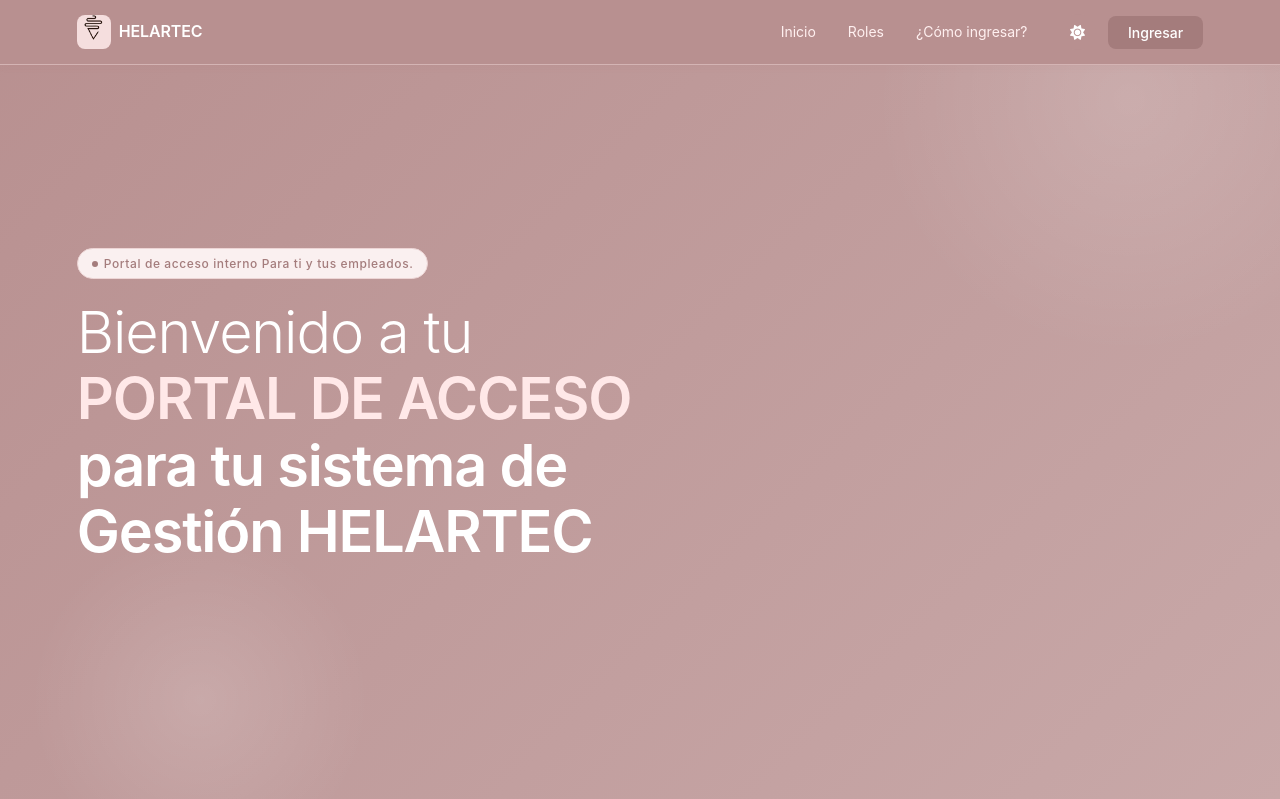
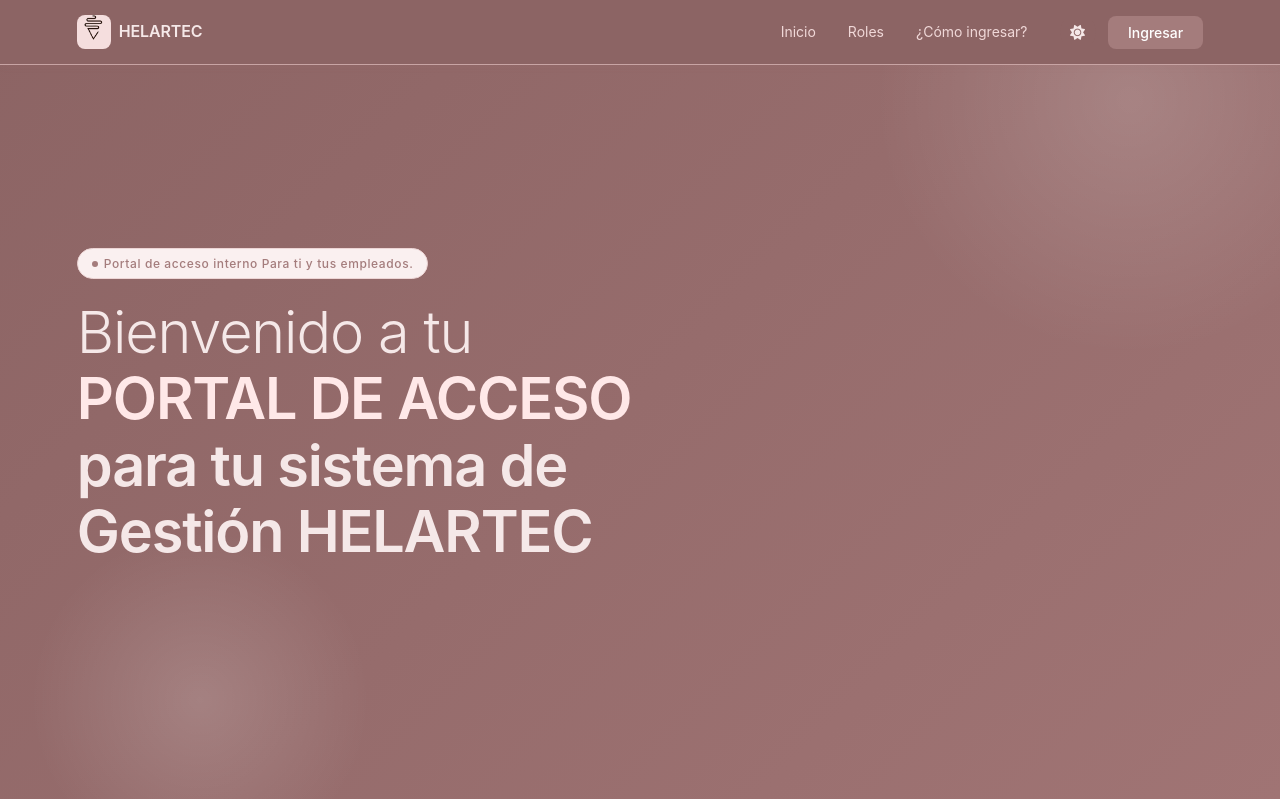
Before and after one commit to iluarango/HELAR-TEC---GRUPO-7, a plain HTML site: page frontend/index.html in a window 1280 px wide. Both pictures are taken after a click on the button "Cambiar tema". Shown: the top 799 px of the page. Drawn offline with Linux system fonts and the light colour scheme.

Commit message:
Cambios de nuevo

```diff
--- a/frontend/assets/css/admin-main.css
+++ b/frontend/assets/css/admin-main.css
@@ -82,8 +82,8 @@
     background: #f5c6c6;
     color: #a97c73;
 }
-[data-tema="oscuro"] .boton-generar { background: #b89090; color: #ffffff; }
-[data-tema="oscuro"] .boton-generar:hover { background: #ccacac; color: #ffffff; }
+[data-tema="oscuro"] .boton-generar { background: #c8a0a0; color: #f5e8e8; }
+[data-tema="oscuro"] .boton-generar:hover { background: #ddbcbc; color: #f5e8e8; }
 
 /* ========================================
    TARJETAS DE ESTADÍSTICAS
--- a/frontend/assets/css/admin-modales.css
+++ b/frontend/assets/css/admin-modales.css
@@ -276,7 +276,7 @@ body:has(.modal[style*="flex"]) {
 }
 
 /* ── DARK MODE MODALES ──────────────────────────────────────── */
-[data-tema="oscuro"] .modal-logout-header { background: #b89090; }
+[data-tema="oscuro"] .modal-logout-header { background: #8c6464; }
 [data-tema="oscuro"] .modal-logout-body p { color: var(--color-text); }
 [data-tema="oscuro"] .modal-logout-footer { border-top-color: var(--color-border); }
 [data-tema="oscuro"] .modal-logout-footer .btn-cancelar { background: var(--bg-header); color: var(--color-text); }
--- a/frontend/assets/css/admin-sidebar.css
+++ b/frontend/assets/css/admin-sidebar.css
@@ -168,8 +168,8 @@
 [data-tema="oscuro"] .item-menu.activo { color: #1a0a0a; }
 [data-tema="oscuro"] .submenu-ajustes { box-shadow: 0 5px 20px rgba(0,0,0,0.6); }
 [data-tema="oscuro"] .submenu-item.cerrar-sesion:hover { color: #ff8a80; }
-[data-tema="oscuro"] .perfil-usuario { background: #ccb4b4; }
-[data-tema="oscuro"] .avatar-usuario { background-color: #e4d0d0; }
+[data-tema="oscuro"] .perfil-usuario { background: #c09898; }
+[data-tema="oscuro"] .avatar-usuario { background-color: #d4b0b0; }
 
 .icono-submenu-admin {
     width: 18px;
--- a/frontend/assets/css/admin-variables.css
+++ b/frontend/assets/css/admin-variables.css
@@ -21,32 +21,32 @@
     --shadow-modal: 0 10px 40px rgba(0,0,0,0.2);
 }
 [data-tema="oscuro"] {
-    --bg-page: #c8a8a8;
-    --bg-sidebar: #b89090;
-    --bg-card: #dac4c4;
-    --bg-input: #ccb4b4;
-    --bg-header: #e4d0d0;
-    --bg-table-odd: #c8a8a8;
-    --bg-table-even: #d8bcbc;
-    --bg-table-hover: #eedada;
-    --bg-submenu: #b89090;
-    --color-text: #ffffff;
-    --color-text-muted: #fff0f0;
-    --color-text-label: #ffffff;
-    --color-text-table: #ffffff;
+    --bg-page: #a07474;
+    --bg-sidebar: #8c6464;
+    --bg-card: #b48888;
+    --bg-input: #9e7474;
+    --bg-header: #c09898;
+    --bg-table-odd: #a07474;
+    --bg-table-even: #b48888;
+    --bg-table-hover: #caaaaa;
+    --bg-submenu: #8c6464;
+    --color-text: #f5e8e8;
+    --color-text-muted: #f0d8d8;
+    --color-text-label: #f5e0d8;
+    --color-text-table: #f5e8e8;
     --color-accent: #ffe8e8;
     --color-accent2: #ffd8b8;
-    --color-border: #d4b4b4;
-    --color-border-light: #ccaaaa;
-    --shadow-card: 0 2px 8px rgba(0,0,0,0.15);
-    --shadow-modal: 0 10px 40px rgba(0,0,0,0.3);
+    --color-border: #c8a4a4;
+    --color-border-light: #b89090;
+    --shadow-card: 0 2px 8px rgba(0,0,0,0.25);
+    --shadow-modal: 0 10px 40px rgba(0,0,0,0.45);
 }
 
-/* ── DARK MODE: iconos de tarjetas generales ──────────────── */
+/* ── DARK MODE: texto e iconos de tarjetas generales ─────── */
 [data-tema="oscuro"] .grid-resumen i.fa-shopping-cart,
 [data-tema="oscuro"] .grid-resumen i.fa-truck {
-    color: #ffffff !important;
+    color: #f5e8e8 !important;
 }
 [data-tema="oscuro"] .grid-resumen > div > div:last-child {
-    color: rgba(255, 255, 255, 0.85) !important;
+    color: #f0d8d8 !important;
 }
--- a/frontend/assets/css/empleado-main.css
+++ b/frontend/assets/css/empleado-main.css
@@ -113,8 +113,8 @@
 .boton-registrar:hover {
     background: #b58b8b;
 }
-[data-tema="oscuro"] .boton-registrar { background: #b89090; color: #ffffff; }
-[data-tema="oscuro"] .boton-registrar:hover { background: #ccacac; color: #ffffff; }
+[data-tema="oscuro"] .boton-registrar { background: #c8a0a0; color: #f5e8e8; }
+[data-tema="oscuro"] .boton-registrar:hover { background: #ddbcbc; color: #f5e8e8; }
 
 /* CALENDARIO */
 .seccion-calendario {
--- a/frontend/assets/css/empleado-modales.css
+++ b/frontend/assets/css/empleado-modales.css
@@ -222,7 +222,7 @@
 }
 
 /* ── DARK MODE MODALES ──────────────────────────────────────── */
-[data-tema="oscuro"] .modal-logout-header { background: #b89090; }
+[data-tema="oscuro"] .modal-logout-header { background: #8c6464; }
 [data-tema="oscuro"] .modal-logout-body p { color: var(--color-text); }
 [data-tema="oscuro"] .modal-logout-footer { border-top-color: var(--color-border); }
 [data-tema="oscuro"] .modal-logout-footer .btn-cancelar { background: var(--bg-header); color: var(--color-text); }
--- a/frontend/assets/css/empleado-sidebar.css
+++ b/frontend/assets/css/empleado-sidebar.css
@@ -162,5 +162,5 @@
 [data-tema="oscuro"] .opcion-menu.activa { color: #1a0a0a; }
 [data-tema="oscuro"] .menu-ajustes { box-shadow: 0 5px 20px rgba(0,0,0,0.6); }
 [data-tema="oscuro"] .opcion-submenu.cerrar-sesion:hover { color: #ff8a80; }
-[data-tema="oscuro"] .perfil-usuario { background: #ccb4b4; }
-[data-tema="oscuro"] .avatar-usuario { background-color: #e4d0d0; }
+[data-tema="oscuro"] .perfil-usuario { background: #c09898; }
+[data-tema="oscuro"] .avatar-usuario { background-color: #d4b0b0; }
--- a/frontend/assets/css/empleado-variables.css
+++ b/frontend/assets/css/empleado-variables.css
@@ -23,32 +23,32 @@
 }
 
 [data-tema="oscuro"] {
-    --bg-page: #c8a8a8;
-    --bg-sidebar: #b89090;
-    --bg-card: #dac4c4;
-    --bg-input: #ccb4b4;
-    --bg-header: #e4d0d0;
-    --bg-table-odd: #c8a8a8;
-    --bg-table-even: #d8bcbc;
-    --bg-table-hover: #eedada;
-    --bg-submenu: #b89090;
-    --color-text: #ffffff;
-    --color-text-muted: #fff0f0;
-    --color-text-label: #ffffff;
-    --color-text-table: #ffffff;
+    --bg-page: #a07474;
+    --bg-sidebar: #8c6464;
+    --bg-card: #b48888;
+    --bg-input: #9e7474;
+    --bg-header: #c09898;
+    --bg-table-odd: #a07474;
+    --bg-table-even: #b48888;
+    --bg-table-hover: #caaaaa;
+    --bg-submenu: #8c6464;
+    --color-text: #f5e8e8;
+    --color-text-muted: #f0d8d8;
+    --color-text-label: #f5e0d8;
+    --color-text-table: #f5e8e8;
     --color-accent: #ffe8e8;
     --color-accent2: #ffd8b8;
-    --color-border: #d4b4b4;
-    --color-border-light: #ccaaaa;
-    --shadow-card: 0 2px 8px rgba(0,0,0,0.15);
-    --shadow-modal: 0 10px 40px rgba(0,0,0,0.3);
+    --color-border: #c8a4a4;
+    --color-border-light: #b89090;
+    --shadow-card: 0 2px 8px rgba(0,0,0,0.25);
+    --shadow-modal: 0 10px 40px rgba(0,0,0,0.45);
 }
 
-/* ── DARK MODE: iconos de tarjetas generales ──────────────── */
+/* ── DARK MODE: texto e iconos de tarjetas generales ─────── */
 [data-tema="oscuro"] .grid-resumen i.fa-shopping-cart,
 [data-tema="oscuro"] .grid-resumen i.fa-truck {
-    color: #ffffff !important;
+    color: #f5e8e8 !important;
 }
 [data-tema="oscuro"] .grid-resumen > div > div:last-child {
-    color: rgba(255, 255, 255, 0.85) !important;
+    color: #f0d8d8 !important;
 }
--- a/frontend/assets/css/login.css
+++ b/frontend/assets/css/login.css
@@ -14,17 +14,17 @@
     --color-btn-tema: #a47c7c;
 }
 [data-tema="oscuro"] {
-    --bg-right: #c8a8a8;
-    --bg-input: #ccb4b4;
-    --color-text: #ffffff;
-    --color-text-muted: #fff0f0;
-    --color-label: #ffffff;
-    --color-border: #d4b4b4;
+    --bg-right: #a07474;
+    --bg-input: #8c6464;
+    --color-text: #f5e8e8;
+    --color-text-muted: #f0d8d8;
+    --color-label: #f5e0d8;
+    --color-border: #c8a4a4;
     --color-accent: #ffe8e8;
     --color-accent2: #ffd8b8;
     --shadow-input: 0 0 0 3px rgba(255,232,232,0.3);
-    --bg-btn-tema: #b89090;
-    --color-btn-tema: #ffffff;
+    --bg-btn-tema: #8c6464;
+    --color-btn-tema: #f5e8e8;
 }
 
 * { margin: 0; padding: 0; box-sizing: border-box; }
--- a/frontend/assets/css/pagina-principal.css
+++ b/frontend/assets/css/pagina-principal.css
@@ -13,25 +13,25 @@
     --shadow: 0 4px 15px rgba(164,124,124,0.1);
 }
 [data-tema="oscuro"] {
-    --bg-index: #c8a8a8;
-    --bg-nav: #b89090;
-    --bg-card: #dac4c4;
-    --bg-hero: linear-gradient(135deg, #b89090 0%, #c8a8a8 100%);
-    --color-text: #ffffff;
-    --color-text-muted: #fff0f0;
+    --bg-index: #a07474;
+    --bg-nav: #8c6464;
+    --bg-card: #b48888;
+    --bg-hero: linear-gradient(135deg, #8c6464 0%, #a07474 100%);
+    --color-text: #f5e8e8;
+    --color-text-muted: #f0d8d8;
     --color-accent: #ffe8e8;
     --color-accent2: #ffd8b8;
-    --color-border: #d4b4b4;
-    --shadow: 0 4px 15px rgba(0,0,0,0.15);
-    --rosa-suave: #ccb4b4;
-    --rosa-claro: #b89090;
-    --rosa-borde: #d4b4b4;
-    --fondo: #b89090;
-    --borde: #d4b4b4;
-    --cafe-medio: #fff0f0;
-    --cafe-claro: #fff8f8;
-    --sombra: rgba(0,0,0,0.15);
-    --sombra-media: rgba(0,0,0,0.2);
+    --color-border: #c8a4a4;
+    --shadow: 0 4px 15px rgba(0,0,0,0.2);
+    --rosa-suave: #9e7272;
+    --rosa-claro: #8c6464;
+    --rosa-borde: #c8a4a4;
+    --fondo: #8c6464;
+    --borde: #c8a4a4;
+    --cafe-medio: #f0d8d8;
+    --cafe-claro: #f5e8e8;
+    --sombra: rgba(0,0,0,0.2);
+    --sombra-media: rgba(0,0,0,0.3);
 }
 
 /* ── EXISTING VARIABLES ──────────────────────────────────── */
@@ -480,8 +480,8 @@
     margin-right: 8px;
 }
 [data-tema="oscuro"] .btn-tema-index {
-    background: #b89090;
-    color: #ffffff;
+    background: #8c6464;
+    color: #f5e8e8;
 }
 .btn-tema-index:hover { opacity: 0.8; }
 
```
